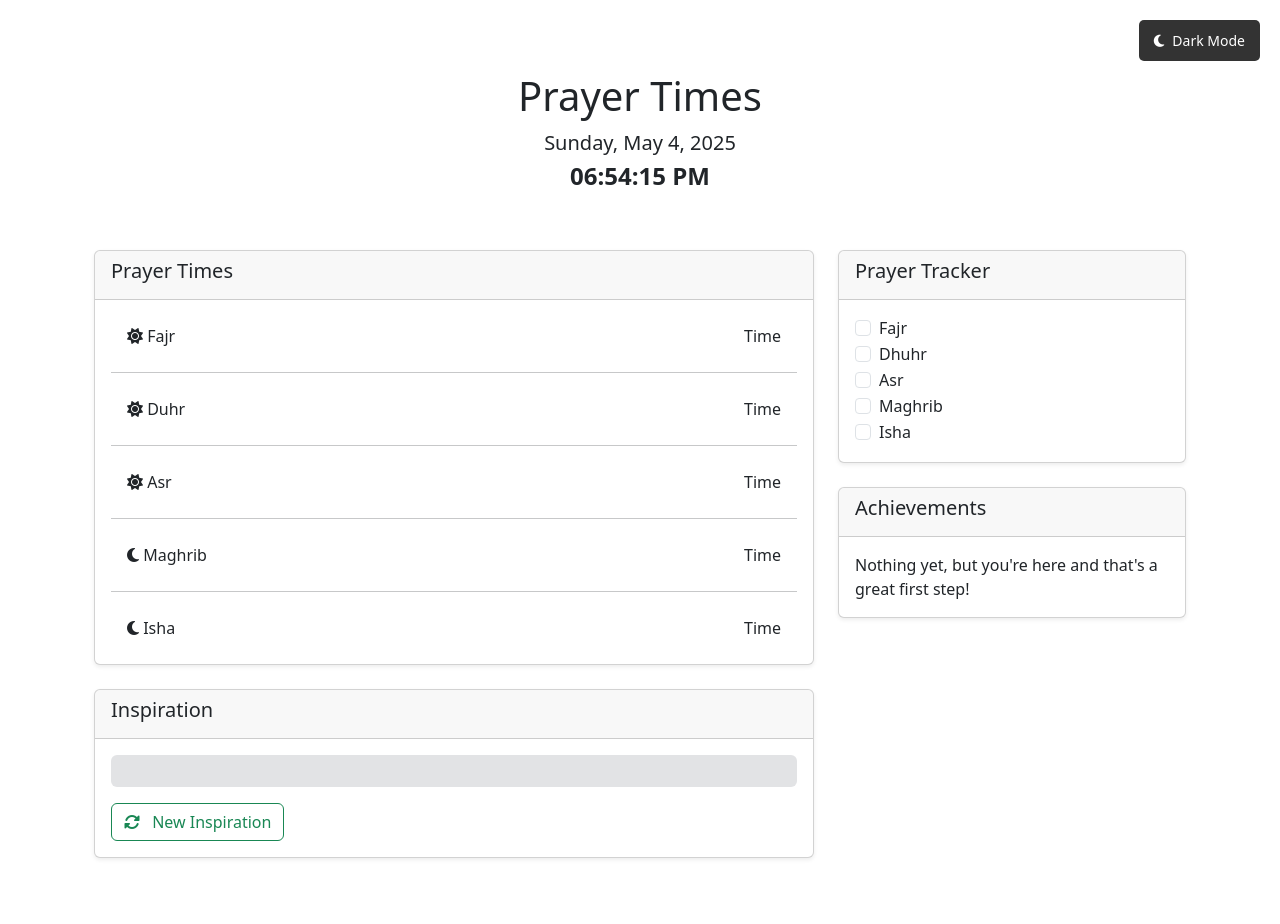
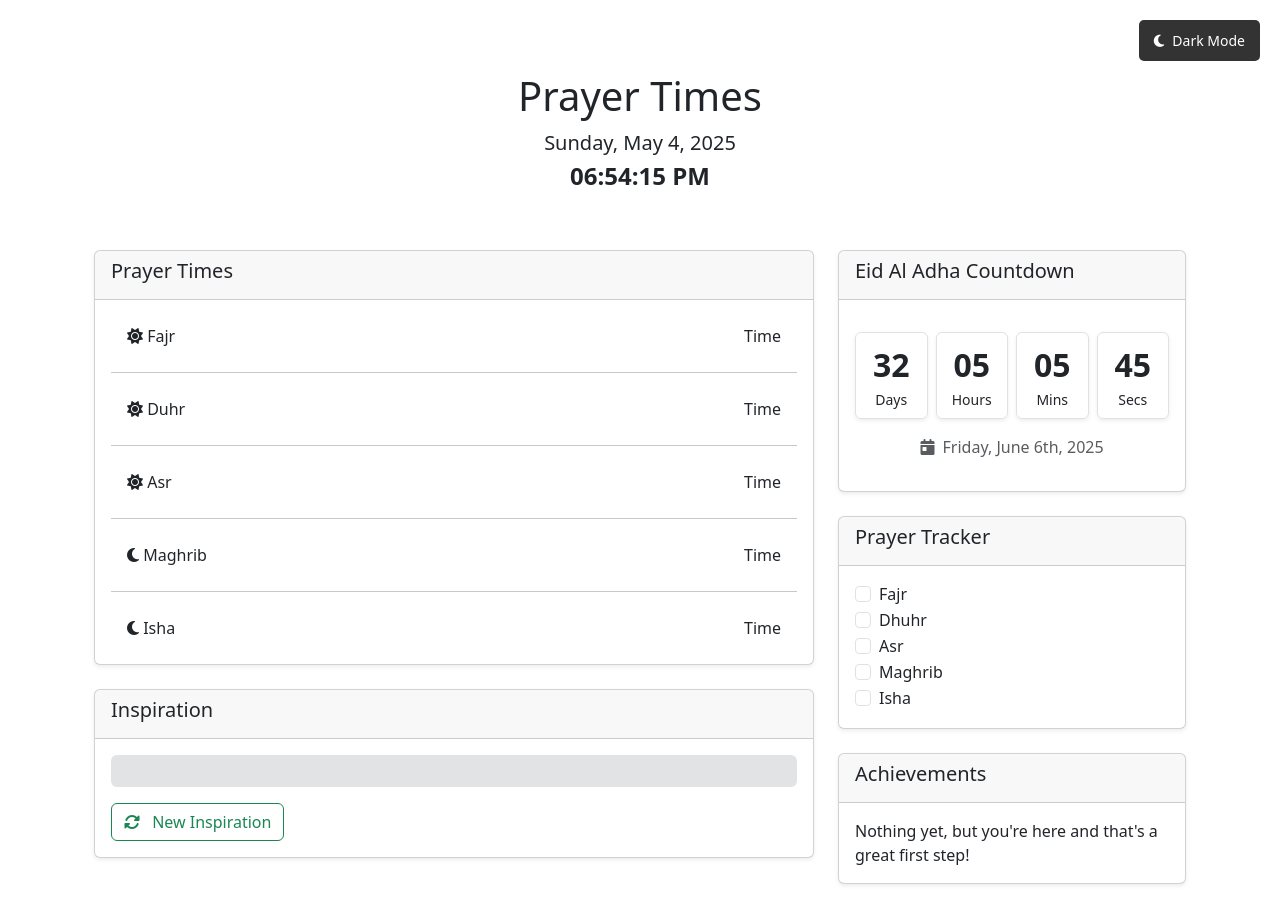
Before and after one commit to zaidmian/MIST2025, a plain HTML site: page web/index.html in a window 1280 px wide. Drawn offline with nearby package versions, Linux system fonts and the light colour scheme.

Commit message:
A countdown leading up to Eid Al Adha
Code modified using AI

A card was added, holding a countdown leading up to Eid Al Adha. When the countdown hits 0, there will be a message that displays "Eid Mubarak"

```diff
--- a/web/index.html
+++ b/web/index.html
@@ -3,7 +3,7 @@
 <head>
   <meta charset="UTF-8"/>
   <meta name="viewport" content="width=device-width, initial-scale=1.0"/>
-  <title>Salah SYNC</title>
+  <title>Islamic Prayer Times</title>
 
   <!-- Bootstrap CSS -->
   <link href="https://cdn.jsdelivr.net/npm/bootstrap@5.3.0/dist/css/bootstrap.min.css" rel="stylesheet"/>
@@ -146,6 +146,46 @@
       </div>
 
       <div class="col-lg-4">
+        <!-- Eid Al Adha Countdown Card -->
+        <div class="card mb-4 shadow-sm">
+          <div class="card-header">
+            <h5 class="card-title">Eid Al Adha Countdown</h5>
+          </div>
+          <div class="card-body text-center">
+            <div id="eidCountdown" class="py-3">
+              <div class="row g-2">
+                <div class="col-3">
+                  <div class="p-2 border rounded shadow-sm">
+                    <div id="countdown-days" class="fs-2 fw-bold">--</div>
+                    <div class="small">Days</div>
+                  </div>
+                </div>
+                <div class="col-3">
+                  <div class="p-2 border rounded shadow-sm">
+                    <div id="countdown-hours" class="fs-2 fw-bold">--</div>
+                    <div class="small">Hours</div>
+                  </div>
+                </div>
+                <div class="col-3">
+                  <div class="p-2 border rounded shadow-sm">
+                    <div id="countdown-minutes" class="fs-2 fw-bold">--</div>
+                    <div class="small">Mins</div>
+                  </div>
+                </div>
+                <div class="col-3">
+                  <div class="p-2 border rounded shadow-sm">
+                    <div id="countdown-seconds" class="fs-2 fw-bold">--</div>
+                    <div class="small">Secs</div>
+                  </div>
+                </div>
+              </div>
+              <div class="mt-3 text-muted">
+                <i class="fas fa-calendar-day me-1"></i> Friday, June 6th, 2025
+              </div>
+            </div>
+          </div>
+        </div>
+
         <div class="card mb-4 shadow-sm">
           <div class="card-header">
             <h5 class="card-title">Prayer Tracker</h5>
@@ -194,6 +234,64 @@
 
 <!-- Custom JavaScript -->
 <script type="module" src="app.js"></script>
+
+<!-- Eid Al Adha Countdown JavaScript -->
+<script>
+document.addEventListener('DOMContentLoaded', function() {
+  // Set the Eid Al Adha date - June 6th, 2025
+  const eidDate = new Date('June 6, 2025 00:00:00').getTime();
+
+  // DOM elements for countdown display
+  const daysElement = document.getElementById('countdown-days');
+  const hoursElement = document.getElementById('countdown-hours');
+  const minutesElement = document.getElementById('countdown-minutes');
+  const secondsElement = document.getElementById('countdown-seconds');
+
+  // Function to update the countdown
+  function updateCountdown() {
+    // Get current date and time
+    const now = new Date().getTime();
+
+    // Calculate the time difference
+    const timeDifference = eidDate - now;
+
+    if (timeDifference > 0) {
+      // Calculate days, hours, minutes, seconds
+      const days = Math.floor(timeDifference / (1000 * 60 * 60 * 24));
+      const hours = Math.floor((timeDifference % (1000 * 60 * 60 * 24)) / (1000 * 60 * 60));
+      const minutes = Math.floor((timeDifference % (1000 * 60 * 60)) / (1000 * 60));
+      const seconds = Math.floor((timeDifference % (1000 * 60)) / 1000);
+
+      // Update the display
+      daysElement.textContent = days;
+      hoursElement.textContent = hours < 10 ? '0' + hours : hours;
+      minutesElement.textContent = minutes < 10 ? '0' + minutes : minutes;
+      secondsElement.textContent = seconds < 10 ? '0' + seconds : seconds;
+    } else {
+      // Eid has arrived
+      daysElement.textContent = '00';
+      hoursElement.textContent = '00';
+      minutesElement.textContent = '00';
+      secondsElement.textContent = '00';
+
+      // Display Eid Mubarak message
+      const countdownElement = document.getElementById('eidCountdown');
+      if (countdownElement) {
+        countdownElement.innerHTML = '<div class="alert alert-success py-5 text-center">' +
+          '<h2 class="mb-3"><i class="fas fa-star"></i> Eid Mubarak! <i class="fas fa-star"></i></h2>' +
+          '<p class="mb-0">May Allah accept your good deeds, forgive your transgressions and ease the suffering of all people around the globe.</p>' +
+          '</div>';
+      }
+    }
+  }
+
+  // Initial call
+  updateCountdown();
+
+  // Update every second
+  setInterval(updateCountdown, 1000);
+});
+</script>
 
 <!-- Date/Time Display JavaScript -->
 <script>
@@ -291,6 +389,18 @@ document.addEventListener('DOMContentLoaded', function() {
     if (dateElement) dateElement.style.color = '#e0e0e0';
     if (timeElement) timeElement.style.color = '#e0e0e0';
 
+    // Apply dark mode to countdown elements
+    const countdownBoxes = document.querySelectorAll('#eidCountdown .border');
+    countdownBoxes.forEach(box => {
+      box.style.backgroundColor = '#2d2d2d';
+      box.style.borderColor = '#444';
+      box.style.color = '#e0e0e0';
+    });
+
+    // Apply dark mode to countdown date text
+    const countdownText = document.querySelector('#eidCountdown .text-muted');
+    if (countdownText) countdownText.style.color = '#aaa !important';
+
     // Apply dark mode to cards
     const cards = document.querySelectorAll('.card');
     cards.forEach(card => {
@@ -340,6 +450,18 @@ document.addEventListener('DOMContentLoaded', function() {
     if (dateElement) dateElement.style.color = '';
     if (timeElement) timeElement.style.color = '';
 
+    // Revert countdown elements to light mode
+    const countdownBoxes = document.querySelectorAll('#eidCountdown .border');
+    countdownBoxes.forEach(box => {
+      box.style.backgroundColor = '';
+      box.style.borderColor = '';
+      box.style.color = '';
+    });
+
+    // Revert countdown date text to light mode
+    const countdownText = document.querySelector('#eidCountdown .text-muted');
+    if (countdownText) countdownText.style.color = '';
+
     // Revert cards to light mode
     const cards = document.querySelectorAll('.card');
     cards.forEach(card => {
```
